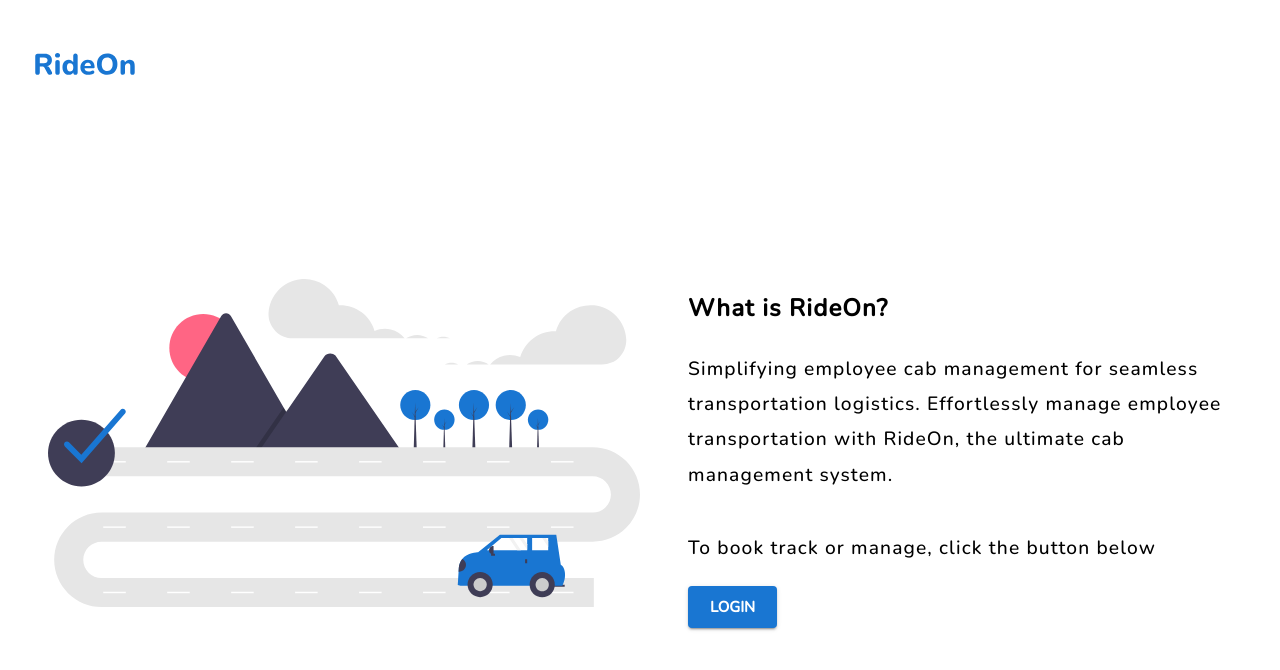
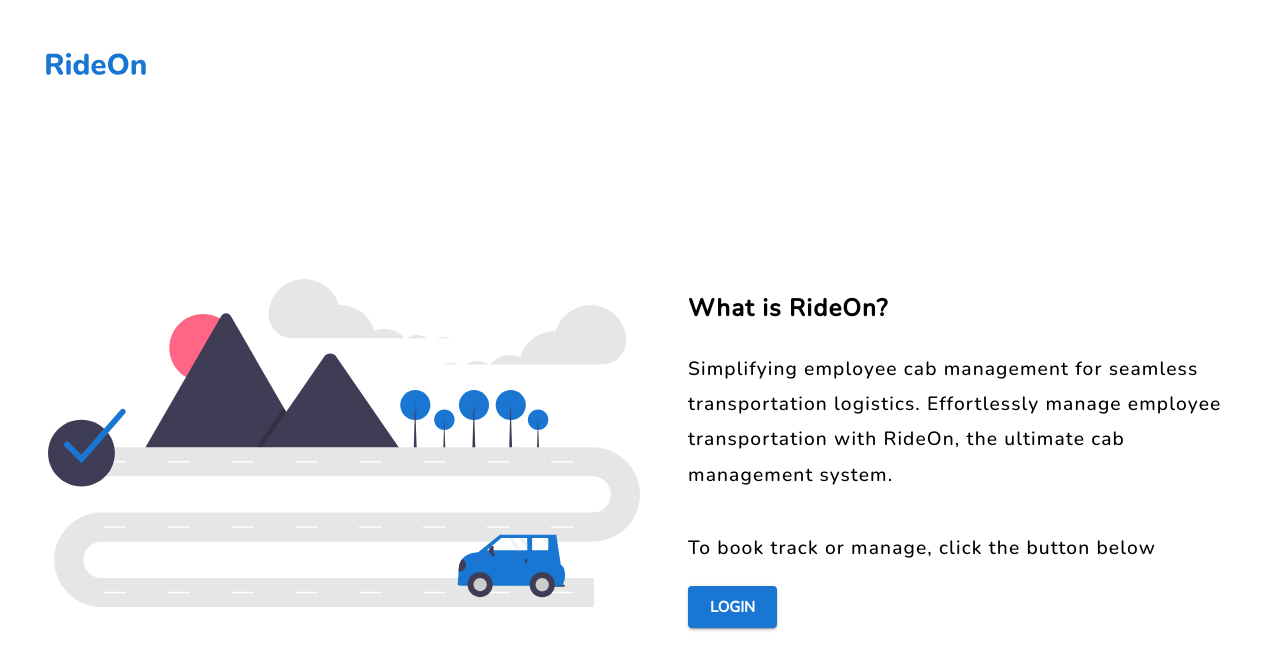
Before and after one commit to UI-GGN/CBP3-Team-RideOn, a React (Create React App) app: page / in a window 1280 px wide. Shown: the top 670 px of the page. Built offline with nearby package versions, Linux system fonts and the light colour scheme; no server answers.

Commit message:
fix: change px to rem

```diff
--- a/src/component/drawer/PermanentDrawerLeft.css
+++ b/src/component/drawer/PermanentDrawerLeft.css
@@ -1,8 +1,8 @@
 .logo {
-  width: 100px;
-  height: 48px;
-  margin-top: 40px;
-  margin-left: 35px;
+  width: 6.25rem;
+  height: 3rem;
+  margin-top: 2.5rem;
+  margin-left: 2.9rem;
 }
 
 .logoutButton {
@@ -10,31 +10,30 @@
   bottom: 0 !important;
   left: 0 !important;
   right: 0 !important;
-  padding: 8px !important;
+  padding: 0.5rem !important;
 }
 
 .divider {
   background-color: white;
-  margin-bottom: 40px !important;
+  margin-bottom: 2.5rem !important;
 }
 
 .typography {
-  font-family: Nunito !important;
   font-style: normal !important;
   font-weight: 500 !important;
-  font-size: 20px !important;
-  line-height: 36px !important;
+  font-size: 1.25rem !important;
+  line-height: 2.25rem !important;
 }
 
 .icon {
   color: white;
-  font-size: 30px;
+  font-size: 2rem;
 }
 
 .sidebar-option {
   display: flex;
   align-items: center;
-  padding: 10px;
+  padding: 0.5rem;
   text-decoration: none;
   color: white;
 }
--- a/src/component/drawer/PermanentDrawerLeft.js
+++ b/src/component/drawer/PermanentDrawerLeft.js
@@ -46,7 +46,7 @@ export default function PermanentDrawerLeft() {
         variant="permanent"
         anchor="left"
       >
-        <Box sx={{marginBottom: "130px"}}>
+        <Box sx={{marginBottom: "8rem"}}>
           <img src={logoImage} className="logo" />
         </Box>
         <Divider className="divider" />
```
Also changed, not shown: 1 other file (tests, documents, lock files or other folders).
